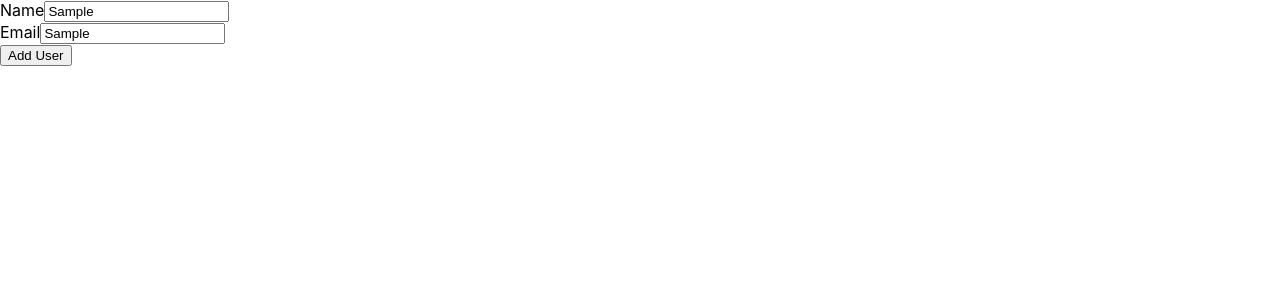
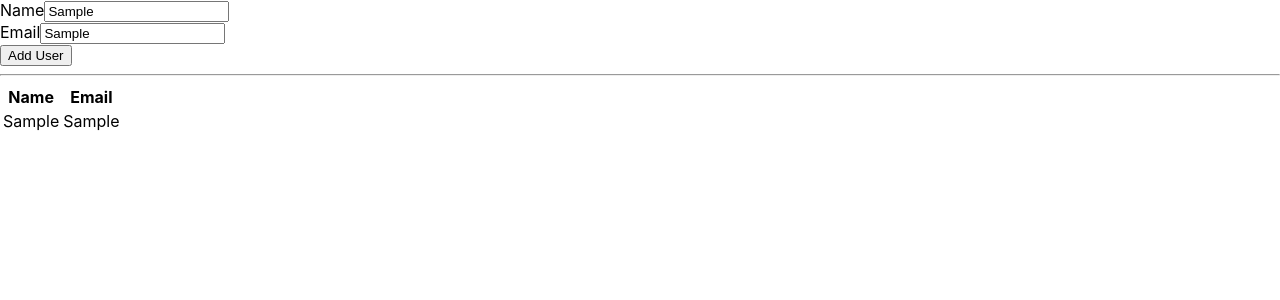
Before and after one commit to NtonBala/users-react-testing, a React (Create React App) app: page / in a window 1280 px wide. Both pictures are taken after typing "Sample", "Sample" into the empty fields and a click on the button "Add User". Shown: the top 300 px of the page. Built offline with nearby package versions, Linux system fonts and the light colour scheme.

Commit message:
Add UsersList component

```diff
--- a/src/App.js
+++ b/src/App.js
@@ -1,5 +1,6 @@
 import { useState } from 'react';
 import UserForm from './UserForm';
+import UserList from './UserList';
 
 function App() {
   const [users, setUsers] = useState([]);
@@ -11,6 +12,8 @@
   return (
     <div>
       <UserForm onUserAdd={onUserAdd} />
+      <hr />
+      <UserList users={users} />
     </div>
   );
 }
--- a/src/UserList.js
+++ b/src/UserList.js
@@ -0,0 +1,22 @@
+const UserList = ({ users }) => {
+  const renderedUsers = users.map((user, i) => (
+    <tr key={i}>
+      <td>{user.name}</td>
+      <td>{user.email}</td>
+    </tr>
+  ));
+
+  return (
+    <table>
+      <thead>
+        <tr>
+          <th>Name</th>
+          <th>Email</th>
+        </tr>
+      </thead>
+      <tbody>{renderedUsers}</tbody>
+    </table>
+  );
+};
+
+export default UserList;
```
